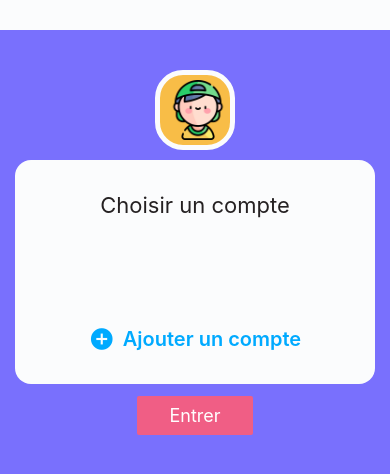
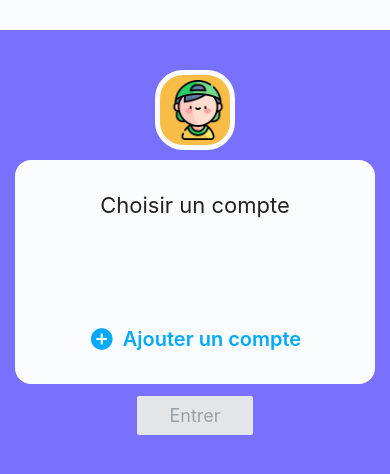
Before and after one commit to diamondrarktvo/Mode-enfant, a React Native app: screen / in a window 390 px wide. Shown: the top 474 px of the page. Built offline with nearby package versions, Linux system fonts and the light colour scheme; what i18next-xhr-backend, react-native-popup-menu would draw is missing.

Commit message:
Control account ok

```diff
--- a/app/components/addAccount/AddAccount.js
+++ b/app/components/addAccount/AddAccount.js
@@ -116,6 +116,7 @@ export default function AddAccount({ navigation }) {
             <Button
                color={childName === '' ? Colors.grey : '#f05e85'}
                containerStyle={styles.boutton}
+               disabled={childName === '' ? true : false}
                onPress={() => {
                   dispatch(addAccount(newAccount));
                   setNewAccount({ id: null, nom: '', sexe: '' });
--- a/app/components/editAccount/EditAccount.js
+++ b/app/components/editAccount/EditAccount.js
@@ -124,6 +124,7 @@ export default function EditAccount({ navigation, route }) {
             <Button
                color={childName === '' ? Colors.grey : '#f05e85'}
                containerStyle={styles.boutton}
+               disabled={childName === '' ? true : false}
                onPress={() => {
                   dispatch(editAccount(accountEdit));
                   setAccountEdit({ id: null, nom: '', sexe: '' });
--- a/app/pages/account/Account.js
+++ b/app/pages/account/Account.js
@@ -1,4 +1,4 @@
-import React, { useState } from 'react';
+import React, { useEffect, useState } from 'react';
 import {
    View,
    Text,
@@ -7,7 +7,6 @@ import {
    FlatList,
    TouchableOpacity,
 } from 'react-native';
-import { useTranslation } from 'react-i18next';
 import { KeyboardAwareScrollView } from 'react-native-keyboard-aware-scroll-view';
 import { styles } from './styles';
 import { Icon, CheckBox } from '@rneui/themed';
@@ -30,7 +29,11 @@ export default function Account({ navigation }) {
    const [accountPicked, setAccountPicked] = useState(null);
    const accounts = useSelector((selector) => selector.fonctionnality.accounts);
    //all efects
-   const { t } = useTranslation();
+   useEffect(() => {
+      if (accounts.length === 0) {
+         setAccountPicked(null);
+      }
+   }, [accounts]);
 
    //all components
 
@@ -155,8 +158,9 @@ export default function Account({ navigation }) {
          </View>
          <View style={styles.view_boutton}>
             <Button
-               color="#f05e85"
+               color={accountPicked !== null ? '#f05e85' : Colors.grey}
                containerStyle={styles.boutton}
+               disabled={accountPicked === null ? true : false}
                onPress={() => {
                   dispatch(getStarted());
                   dispatch(accountPick(accountPicked));
```
